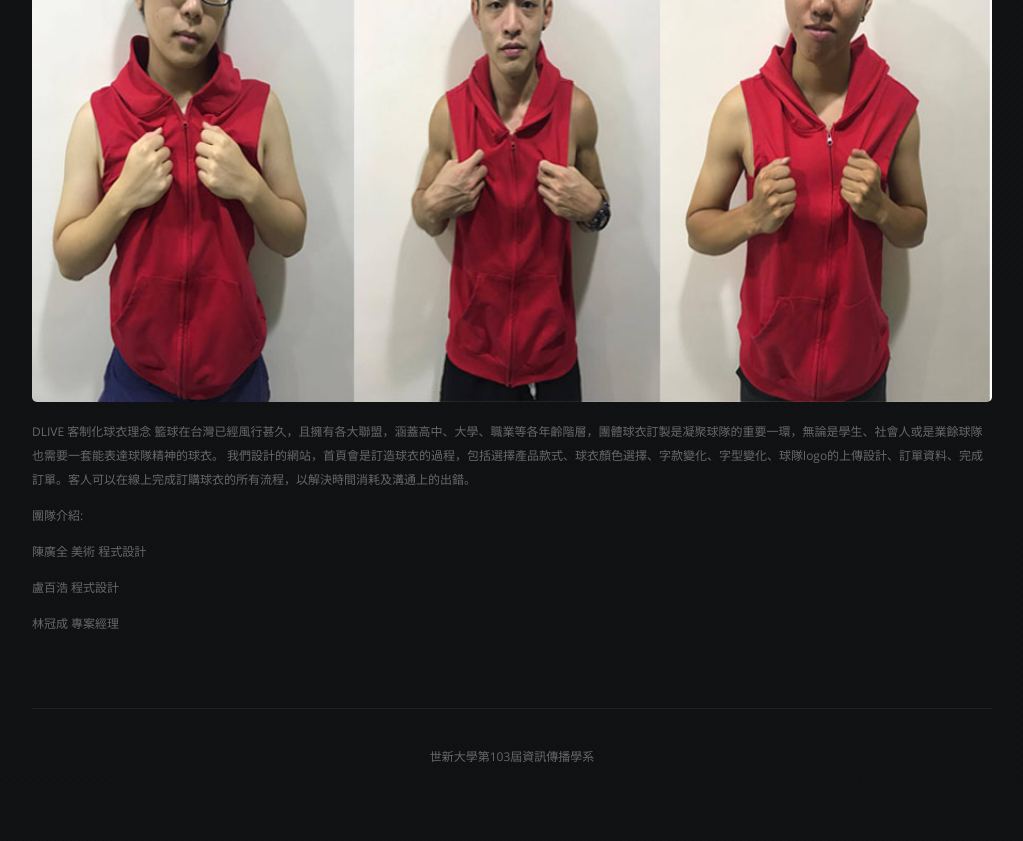
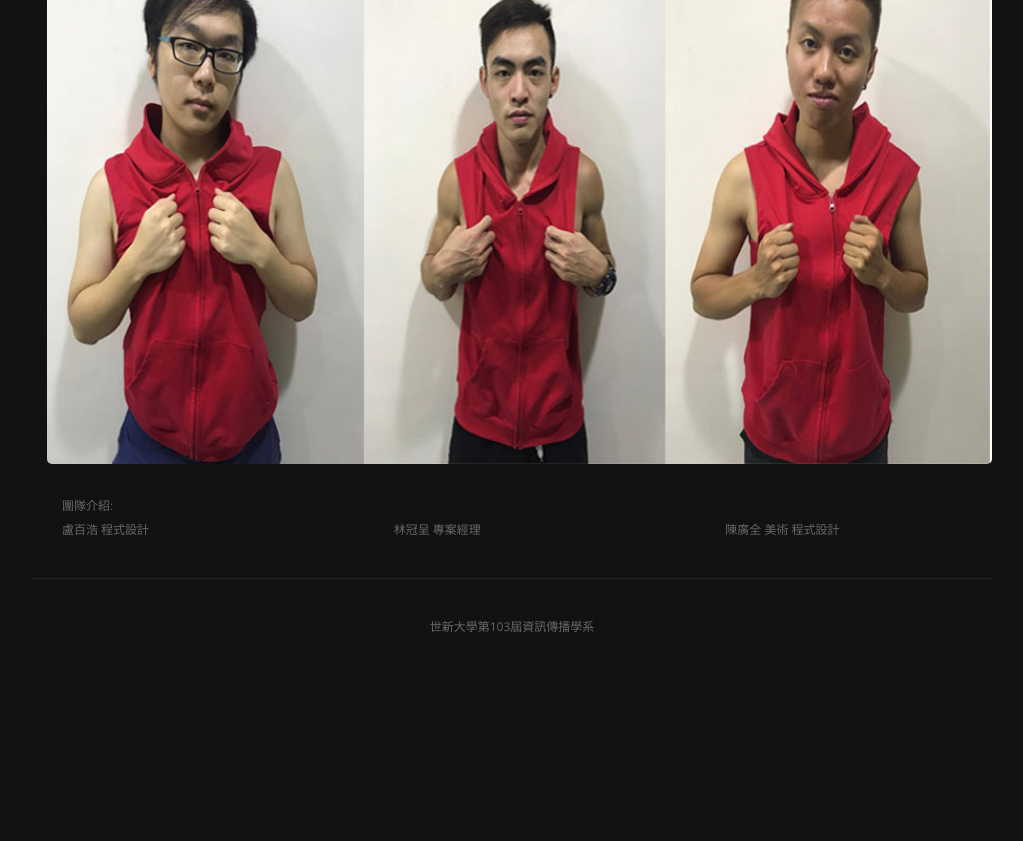
Before and after one commit to MRNo8/D-live, a plain HTML site: page onecolumn.html in a window 1280 px wide. Shown: the part 454-1295 px from the top of the page, without its empty margins (128-1151 px from the left). After the commit the page ends 1165 px from the top, so only its background shows below. Drawn offline with nearby package versions, Linux system fonts and the light colour scheme.

Commit message:
little tweak 1

```diff
--- a/onecolumn.html
+++ b/onecolumn.html
@@ -6,10 +6,12 @@
 -->
 <html>
 	<head>
-		<title>MegaCorp by TEMPLATED</title>
+		<title>D-LIVE客製化球衣</title>
 		<meta http-equiv="content-type" content="text/html; charset=utf-8" />
 		<meta name="description" content="" />
 		<meta name="keywords" content="" />
+		<meta name="viewport" content="width=device-width, initial-scale=1">
+		<link rel="stylesheet" href="https://maxcdn.bootstrapcdn.com/bootstrap/3.3.7/css/bootstrap.min.css">
 		<link href="http://fonts.googleapis.com/css?family=Open+Sans:400,300,600,700,800" rel="stylesheet" type="text/css" />
 		<!--[if lte IE 8]><script src="js/html5shiv.js"></script><![endif]-->
         <script src="http://ajax.googleapis.com/ajax/libs/jquery/1.11.0/jquery.min.js"></script>
@@ -57,14 +59,16 @@
                             	<header>
                             	  <h2 class="main-title">關於我們</h2>
                             	</header>
+								<p>DLIVE 客制化球衣理念 籃球在台灣已經風行甚久，且擁有各大聯盟，涵蓋高中、大學、職業等各年齡階層，團體球衣訂製是凝聚球隊的重要一環，無論是學生、社會人或是業餘球隊也需要一套能表達球隊精神的球衣。 我們設計的網站，首頁會是訂造球衣的過程，包括選擇產品款式、球衣顏色選擇、字款變化、字型變化、球隊logo的上傳設計、訂單資料、完成訂單。客人可以在線上完成訂購球衣的所有流程，以解決時間消耗及溝通上的出錯。</p>
                                 <a href="#" class="image-style1"><img src="images/pic01.jpg" alt=""></a>
-                              <p>DLIVE 客制化球衣理念 籃球在台灣已經風行甚久，且擁有各大聯盟，涵蓋高中、大學、職業等各年齡階層，團體球衣訂製是凝聚球隊的重要一環，無論是學生、社會人或是業餘球隊也需要一套能表達球隊精神的球衣。 我們設計的網站，首頁會是訂造球衣的過程，包括選擇產品款式、球衣顏色選擇、字款變化、字型變化、球隊logo的上傳設計、訂單資料、完成訂單。客人可以在線上完成訂購球衣的所有流程，以解決時間消耗及溝通上的出錯。</p>
-                              <p>團隊介紹:</p>
-                              <p>陳廣全 美術 程式設計 </p>
-                              <p>盧百浩 程式設計 </p>
-                              <p>林冠成 專案經理</p>
-                              <p>&nbsp;</p>
-                        	</article>
+							 <div class="container">
+							<p>團隊介紹:</p>
+							 <div class="row">
+								<div class="col-sm-4">盧百浩 程式設計</div>
+								<div class="col-sm-4">林冠呈 專案經理</div>
+								<div class="col-sm-4">陳廣全 美術 程式設計</div>
+							</div>
+							</article>
                         </div>
                     </div>
                 </div>
```
